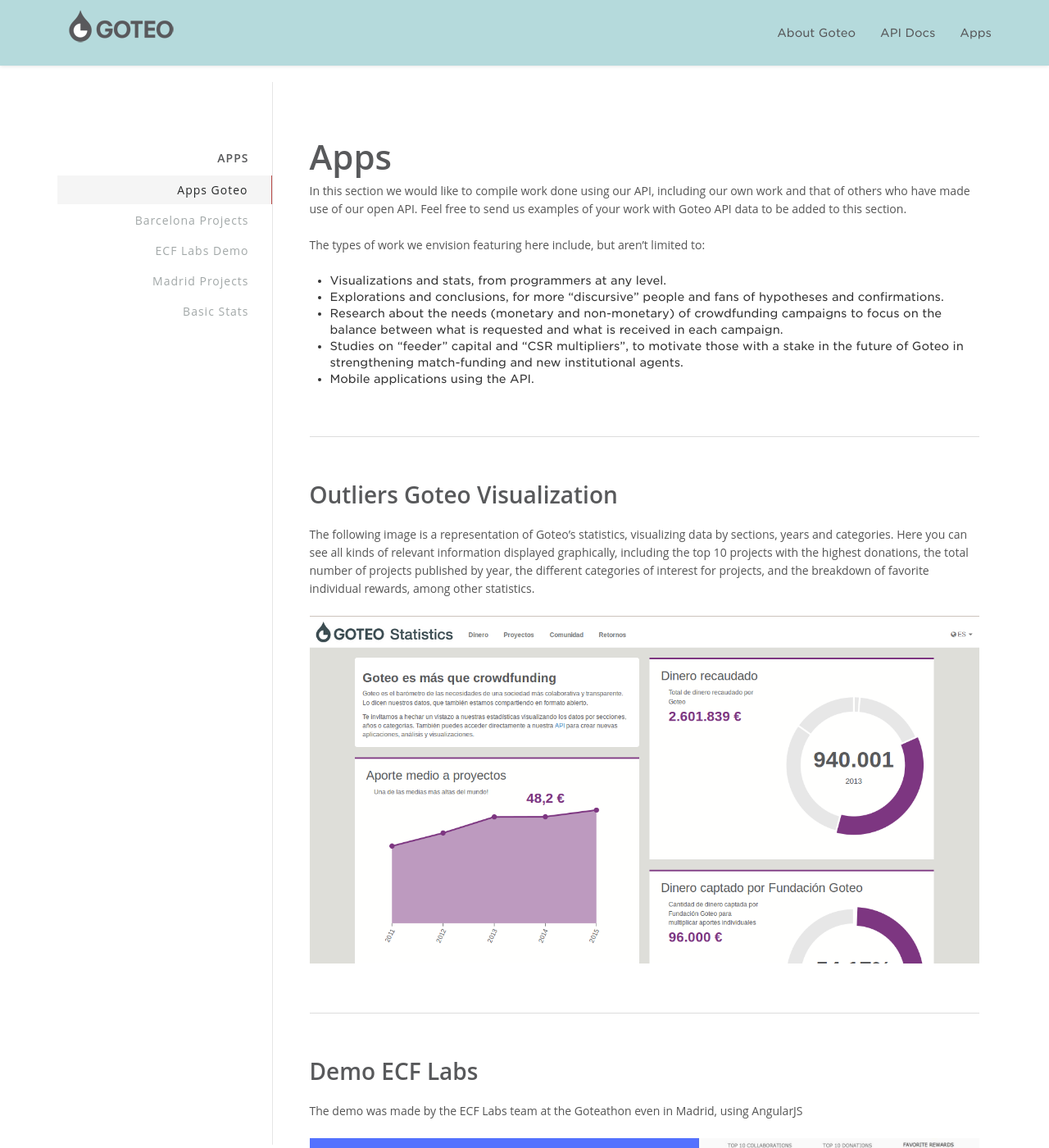
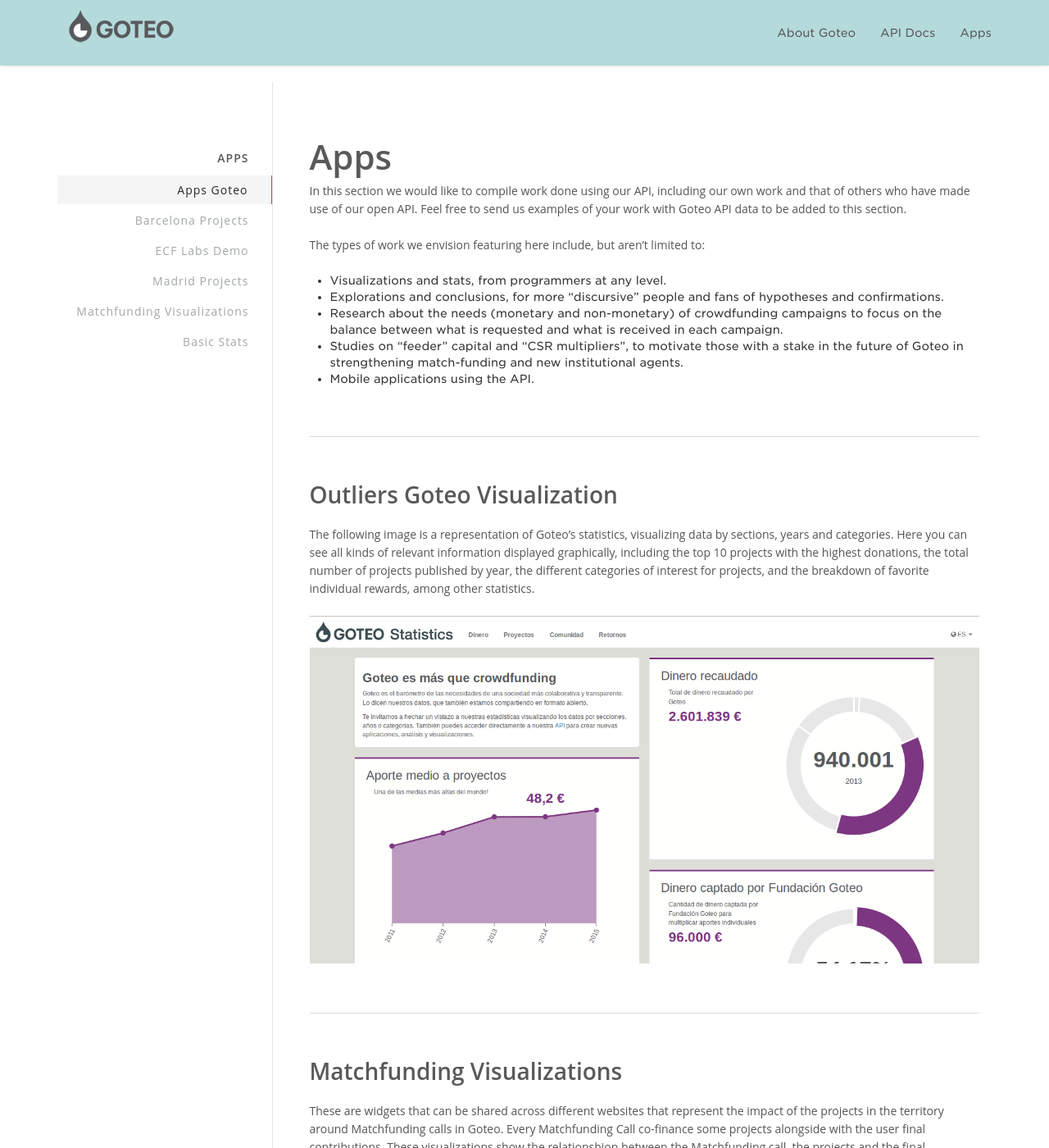
Before and after one commit to GoteoFoundation/goteo-api-doc, a Jekyll site: the page built from docs/apps/apps.md, in a window 1280 px wide and 1400 px high. Shown: the whole window at 82% size. Built offline with Jekyll 4.4.1, drawn with Linux system fonts in a browser that asks for light colours; Markdown is read by kramdown in place of the engine named in the settings; some of the changed text lies outside the part shown.

Commit message:
app matchfunding

```diff
--- a/docs/apps/apps.md
+++ b/docs/apps/apps.md
@@ -24,6 +24,13 @@
 
 [![Goteo Visualization](https://developers.goteo.org/assets/images/app1.png)](http://stats.goteo.org)
 
+##Matchfunding Visualizations
+
+
+ These are widgets that can be shared across different websites that represent the impact of the projects in the territory around Matchfunding calls in Goteo. Every Matchfunding Call co-finance some projects alongside with the user final contributions. These visualizations show the relationshiop between the Matchfunding call, the projects and the final contributions.
+
+[![Goteo Visualization](https://developers.goteo.org/assets/images/matchfunding-1.png)](https://matchfunding.goteo.org/)
+
 ##Demo ECF Labs
 
 The demo was made by the ECF Labs team at the Goteathon even in Madrid, using  AngularJS
```
Also changed, not shown: docs/apps/barcelona-projects.md (+2 -2 lines), docs/apps/ecf-demo.md (+1 -1 lines), docs/apps/madrid-projects.md (+2 -2 lines), docs/apps/matchfunding.md (added, +25 -0 lines), docs/apps/outliers.md (+1 -1 lines), assets/images/matchfunding-1.png (added), assets/images/matchfunding-2.png (added), assets/images/matchfunding-3.png (added).
